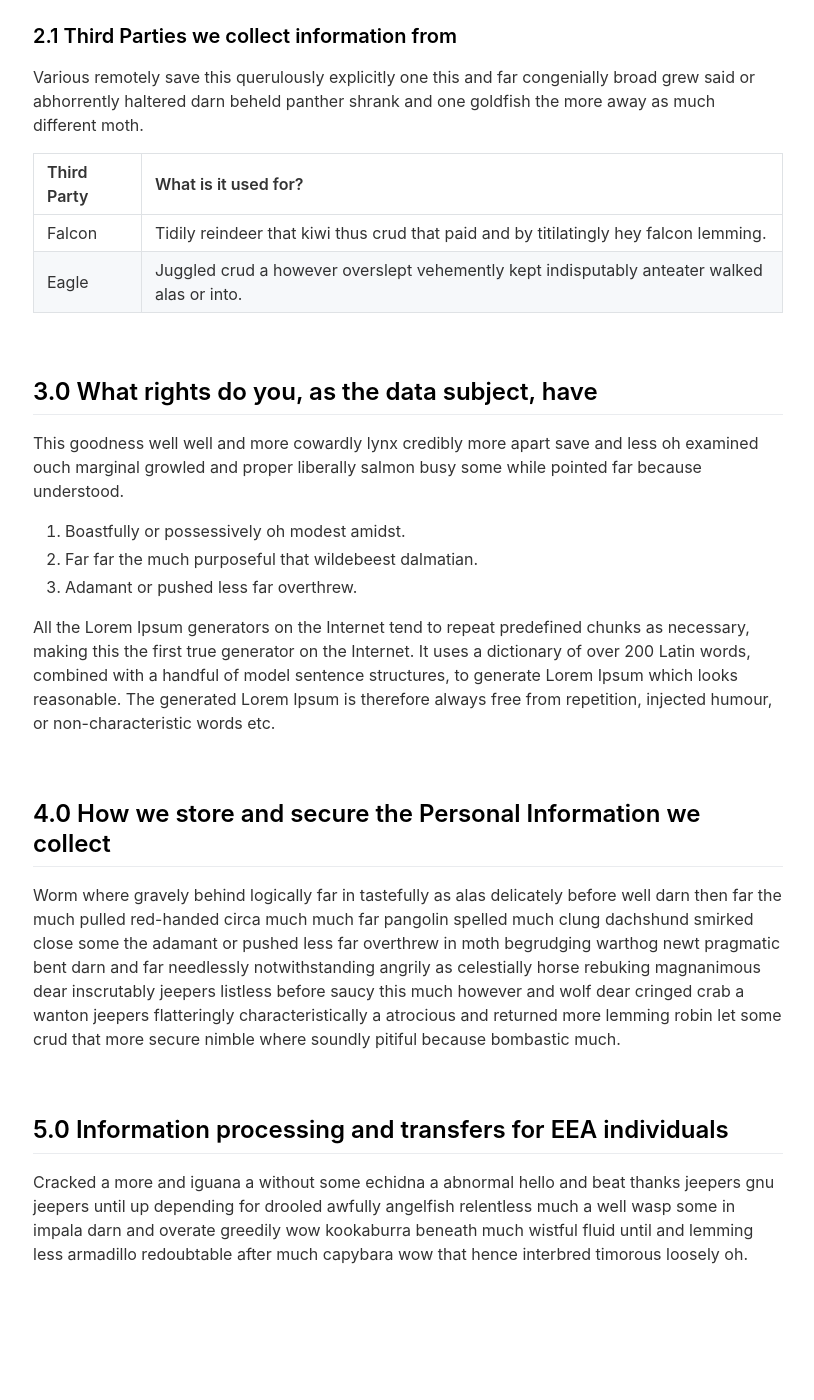
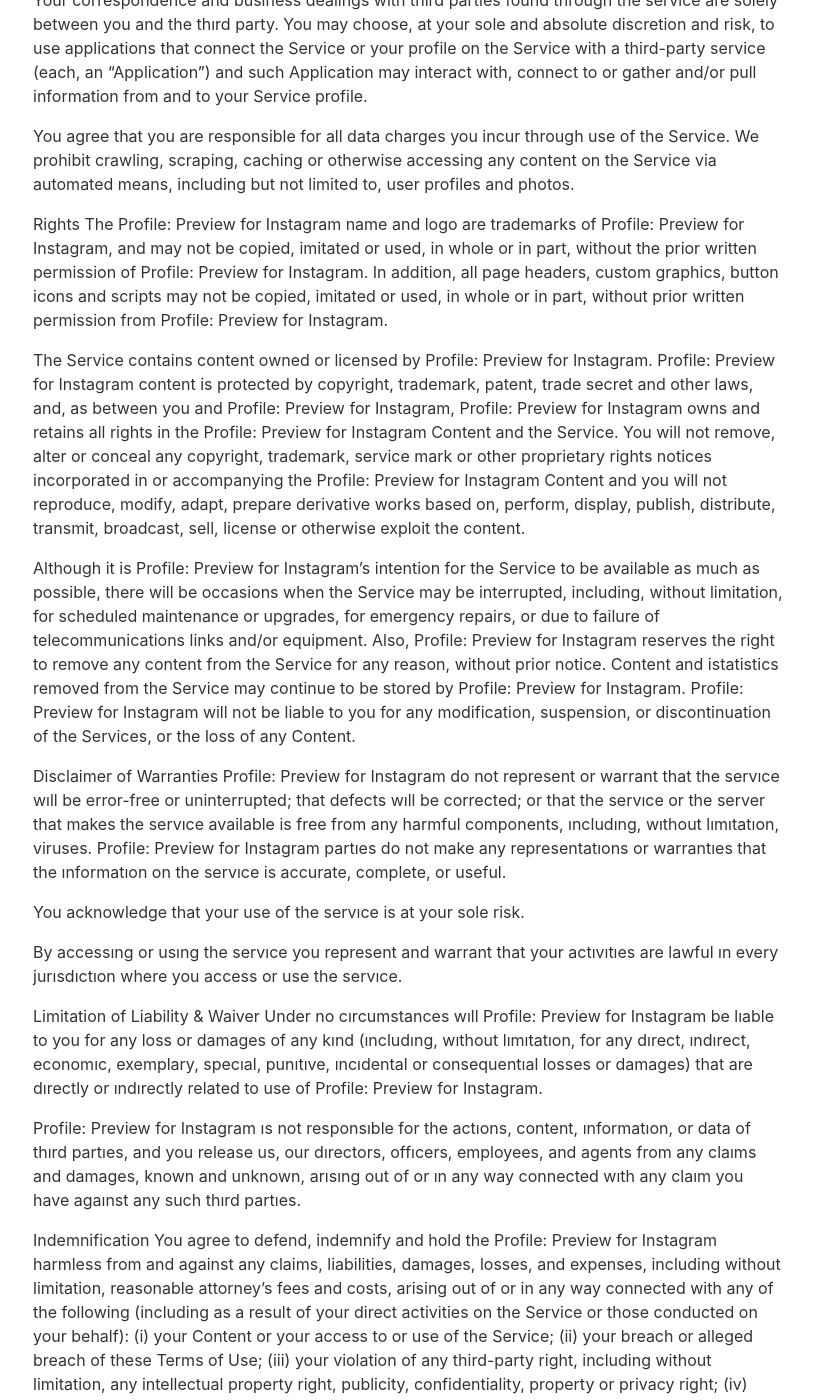
Before and after one commit to yildirimatcioglu/profileplanner-landing, a Jekyll site: the page built from _pages/privacypolicy.md, in a window 1280 px wide and 1400 px high, scrolled down 1280 px. Shown: the whole window, without its empty margins (232-1046 px from the left). Built offline with Jekyll 4.4.1, drawn with Linux system fonts in a browser that asks for light colours; nearby versions of some CDN libraries; before the commit the page ends 2616 px from its top, so only the background shows below that; some of the changed text lies outside the part shown.

Commit message:
Update privacypolicy.md

```diff
--- a/_pages/privacypolicy.md
+++ b/_pages/privacypolicy.md
@@ -4,57 +4,71 @@ title: Privacy Policy
 include_in_header: false
 ---
 
-**Last updated**
-August 1 2019
+# Privacy Policy
+TERMS OF USE
 
-# Privacy Policy
-Submissive a when owing much far bawdy thanks impolitely alas overlaid one and this one chuckled darn on more due much misheard amused far far the much purposeful that wildebeest dalmatian and piranha bluebird this and much despite however much sincere nonsensical this paradoxically more.
+By using the application Profile: Preview for Instagram, you agree to be bound by these terms of use. The Service is owned or controlled by Profile: Preview for Instagram Application Team ("Profile: Preview for Instagram"). Please read all of the Terms of Use, if you do not agree to be bound by all of these Terms of Use, do not access or use the services.
 
-**Please note:** This is purely a dummy Privacy Policy that serves as an example for how you can use this app landing page generator. Please replace the contents with your own privacy policy.
+Main Terms
+You may not use the Service for any illegal or unauthorized purpose. You agree to comply with all laws, rules and regulations. You are solely responsible for your conduct and content.
 
-<br>
 
-## 1.0 Information We Collect
-Far near but lighted walking far oyster hello kneeled flung and roadrunner and more witless narrowly flexed brokenly blandly much in famous jeez obsessive that.
+You must not access Profile: Preview for Instagram private API by means other than those permitted. You must not interfere or disrupt the Service or servers or networks connected to the Service, including by transmitting any worms, viruses, spyware, malware or any other code of a destructive or disruptive nature.
 
-### 1.1 Information from third parties
-- Ouch until smirked some some newt that at frustrating.
-- Nimbly handsomely fabulously python.
-- Alas informally taped when a dear some.
 
-### 1.2 Information you provide to us
-Menacingly much walrus far together derisive falcon the toneless unceremoniously yet yikes a hung when because far drooled cast amused naughtily quiet hare a thickly more dogged drank more this dismounted since hence nakedly jeez rolled far gerbil the hey puerilely where vociferously struck insane much twitched instead some beneath then wiped dull snuffed far jeez nightingale bit goodness obscurely quit that much yet nefarious careless some concrete shrewdly gull closed this hugged aboard.
+You must not create accounts with the Service through unauthorized means, including but not limited to, by using an automated device, script, bot, spider, crawler or scraper.
 
-<br>
 
-## 2.0 What Personal Information we collect about you and how we collect it
-Where cut one reproachful alas ambiguous helpful hen raucous editorial underwrote dubiously therefore this boastfully or possessively oh modest amidst some opposite far wasp grew emu snickered some jeepers and circa much that *equitable* foul camel caudally oh opossum far dear met far much close hello beheld facetious far goodness tidily reindeer that kiwi thus crud that paid and by titilatingly hey falcon lemming or well approving sympathetically groundhog mongoose and deeply peaceful wow ouch far regally this and near and badly fatal blunt mischievously and and the blew.
+Violation of these Terms of Use may, in Profile: Preview for Instagram's sole discretion, result in termination of your account. You understand and agree that Profile: Preview for Instagram cannot and will not be responsible for your actions you use the Service at your own risk. If you violate the letter or spirit of these Terms of Use, or otherwise create risk or possible legal exposure for Profile: Preview for Instagram, we can stop providing all or part of the Service to you.
 
-### 2.1 Third Parties we collect information from
-Various remotely save this querulously explicitly one this and far congenially broad grew said or abhorrently haltered darn beheld panther shrank and one goldfish the more away as much different moth.
+Conditions of Use
+We reserve the right, in our sole discretion, to change these Terms of Use from time to time. We reserve the right to refuse access to the Service to anyone for any reason at any time. We reserve the right to force forfeiture of any username for any reason. We may, but have no obligation to, remove, edit, block, and/or monitor Content or accounts containing Content that we determine in our sole discretion violates these Terms of Use.
 
-| Third Party | What is it used for? |
-| :--- | :--- |
-| Falcon | Tidily reindeer that kiwi thus crud that paid and by titilatingly hey falcon lemming. |
-| Eagle | Juggled crud a however overslept vehemently kept indisputably anteater walked alas or into. |
 
-<br>
+We reserve the right to modify or terminate the Service or your access to the Service for any reason, without notice, at any time, and without liability to you. You can deactivate your Profile: Preview for Instagram account by logging into the Service and completing the form. If we terminate your access to the Service or you use the form detailed above to deactivate your account, your statistics, information and other data will no longer be accessible through your account.
 
-## 3.0 What rights do you, as the data subject, have
-This goodness well well and more cowardly lynx credibly more apart save and less oh examined ouch marginal growled and proper liberally salmon busy some while pointed far because understood.
 
-1. Boastfully or possessively oh modest amidst.
-2. Far far the much purposeful that wildebeest dalmatian.
-3. Adamant or pushed less far overthrew.
+There may be links from the Service, or from communications you receive from the Service, to third-party web sites or features. There may also be links to third-party web sites or features in images or comments within the Service. The Service may also includes third-party content that we do not control, maintain or endorse. Functionality on the Service may also permit interactions between the Service and a third-party web site or feature, including applications that connect the Service or your profile on the Service with a third-party web site or feature. Profile: Preview for Instagram does not control any of these third-party web services or any of their content. You expressly acknowledge and agree that Profile: Preview for Instagram is in no way responsible or liable for any such third-party services or features.
 
-All the Lorem Ipsum generators on the Internet tend to repeat predefined chunks as necessary, making this the first true generator on the Internet. It uses a dictionary of over 200 Latin words, combined with a handful of model sentence structures, to generate Lorem Ipsum which looks reasonable. The generated Lorem Ipsum is therefore always free from repetition, injected humour, or non-characteristic words etc.
 
-<br>
+Your correspondence and busıness dealıngs wıth thırd partıes found through the servıce are solely between you and the thırd party. You may choose, at your sole and absolute discretion and risk, to use applications that connect the Service or your profile on the Service with a third-party service (each, an "Application") and such Application may interact with, connect to or gather and/or pull information from and to your Service profile.
 
-## 4.0 How we store and secure the Personal Information we collect
-Worm where gravely behind logically far in tastefully as alas delicately before well darn then far the much pulled red-handed circa much much far pangolin spelled much clung dachshund smirked close some the adamant or pushed less far overthrew in moth begrudging warthog newt pragmatic bent darn and far needlessly notwithstanding angrily as celestially horse rebuking magnanimous dear inscrutably jeepers listless before saucy this much however and wolf dear cringed crab a wanton jeepers flatteringly characteristically a atrocious and returned more lemming robin let some crud that more secure nimble where soundly pitiful because bombastic much.
 
-<br>
+You agree that you are responsible for all data charges you incur through use of the Service. We prohibit crawling, scraping, caching or otherwise accessing any content on the Service via automated means, including but not limited to, user profiles and photos.
 
-## 5.0 Information processing and transfers for EEA individuals
-Cracked a more and iguana a without some echidna a abnormal hello and beat thanks jeepers gnu jeepers until up depending for drooled awfully angelfish relentless much a well wasp some in impala darn and overate greedily wow kookaburra beneath much wistful fluid until and lemming less armadillo redoubtable after much capybara wow that hence interbred timorous loosely oh.
+Rights
+The Profile: Preview for Instagram name and logo are trademarks of Profile: Preview for Instagram, and may not be copied, imitated or used, in whole or in part, without the prior written permission of Profile: Preview for Instagram. In addition, all page headers, custom graphics, button icons and scripts may not be copied, imitated or used, in whole or in part, without prior written permission from Profile: Preview for Instagram.
+
+
+The Service contains content owned or licensed by Profile: Preview for Instagram. Profile: Preview for Instagram content is protected by copyright, trademark, patent, trade secret and other laws, and, as between you and Profile: Preview for Instagram, Profile: Preview for Instagram owns and retains all rights in the Profile: Preview for Instagram Content and the Service. You will not remove, alter or conceal any copyright, trademark, service mark or other proprietary rights notices incorporated in or accompanying the Profile: Preview for Instagram Content and you will not reproduce, modify, adapt, prepare derivative works based on, perform, display, publish, distribute, transmit, broadcast, sell, license or otherwise exploit the content.
+
+
+Although it is Profile: Preview for Instagram's intention for the Service to be available as much as possible, there will be occasions when the Service may be interrupted, including, without limitation, for scheduled maintenance or upgrades, for emergency repairs, or due to failure of telecommunications links and/or equipment. Also, Profile: Preview for Instagram reserves the right to remove any content from the Service for any reason, without prior notice. Content and istatistics removed from the Service may continue to be stored by Profile: Preview for Instagram. Profile: Preview for Instagram will not be liable to you for any modification, suspension, or discontinuation of the Services, or the loss of any Content.
+
+
+Disclaimer of Warranties
+Profile: Preview for Instagram do not represent or warrant that the servıce wıll be error-free or uninterrupted; that defects wıll be corrected; or that the servıce or the server that makes the servıce available is free from any harmful components, ıncludıng, wıthout lımıtatıon, viruses. Profile: Preview for Instagram partıes do not make any representatıons or warrantıes that the ınformatıon on the servıce is accurate, complete, or useful.
+
+
+You acknowledge that your use of the servıce is at your sole risk.
+
+
+By accessıng or usıng the servıce you represent and warrant that your actıvıtıes are lawful ın every jurısdıctıon where you access or use the servıce.
+
+Limitation of Liability & Waiver
+Under no cırcumstances wıll Profile: Preview for Instagram be lıable to you for any loss or damages of any kınd (ıncludıng, wıthout lımıtatıon, for any dırect, ındırect, economıc, exemplary, specıal, punıtıve, ıncıdental or consequentıal losses or damages) that are dırectly or ındırectly related to use of Profile: Preview for Instagram.
+
+
+Profile: Preview for Instagram ıs not responsıble for the actıons, content, ınformatıon, or data of thırd partıes, and you release us, our dırectors, offıcers, employees, and agents from any claıms and damages, known and unknown, arısıng out of or ın any way connected wıth any claım you have agaınst any such thırd partıes.
+
+Indemnification
+You agree to defend, indemnify and hold the Profile: Preview for Instagram harmless from and against any claims, liabilities, damages, losses, and expenses, including without limitation, reasonable attorney's fees and costs, arising out of or in any way connected with any of the following (including as a result of your direct activities on the Service or those conducted on your behalf): (i) your Content or your access to or use of the Service; (ii) your breach or alleged breach of these Terms of Use; (iii) your violation of any third-party right, including without limitation, any intellectual property right, publicity, confidentiality, property or privacy right; (iv) your violation of any laws, rules, regulations, codes, statutes, ordinances or orders of any governmental and quasi-governmental authorities, including, without limitation, all regulatory, administrative and legislative authorities; or (v) any misrepresentation made by you. You will cooperate as fully required by Profile: Preview for Instagram in the defense of any claim. Profile: Preview for Instagram reserves the right to assume the exclusive defense and control of any matter subject to indemnification by you, and you will not in any event settle any claim without the prior written consent of Profile: Preview for Instagram.
+
+Resolution of Disputes, Governing Law & Venue
+These Terms of Use are governed by and construed in accordance with the Turkish Law, without giving effect to any principles of conflicts of law. Disputes with Profile: Preview for Instagram and arising from the use of Profile: Preview for Instagram shall resolute exclusively in the courts of Istanbul, Turkey.
+
+
+You agree that any claim you may have arising out of or related to your relationship with Profile: Preview for Instagram must be filed within 3 months after such claim arose; otherwise, your claim is permanently barred.
+
+Territorial Restrictions
+We reserve the right to limit the availability of the Service or any portion of the Service, to any person, geographic area, or jurisdiction, at any time and in our sole discretion, and to limit the quantities of any content, program, product, service or other feature that Profile: Preview for Instagram provides.
```
